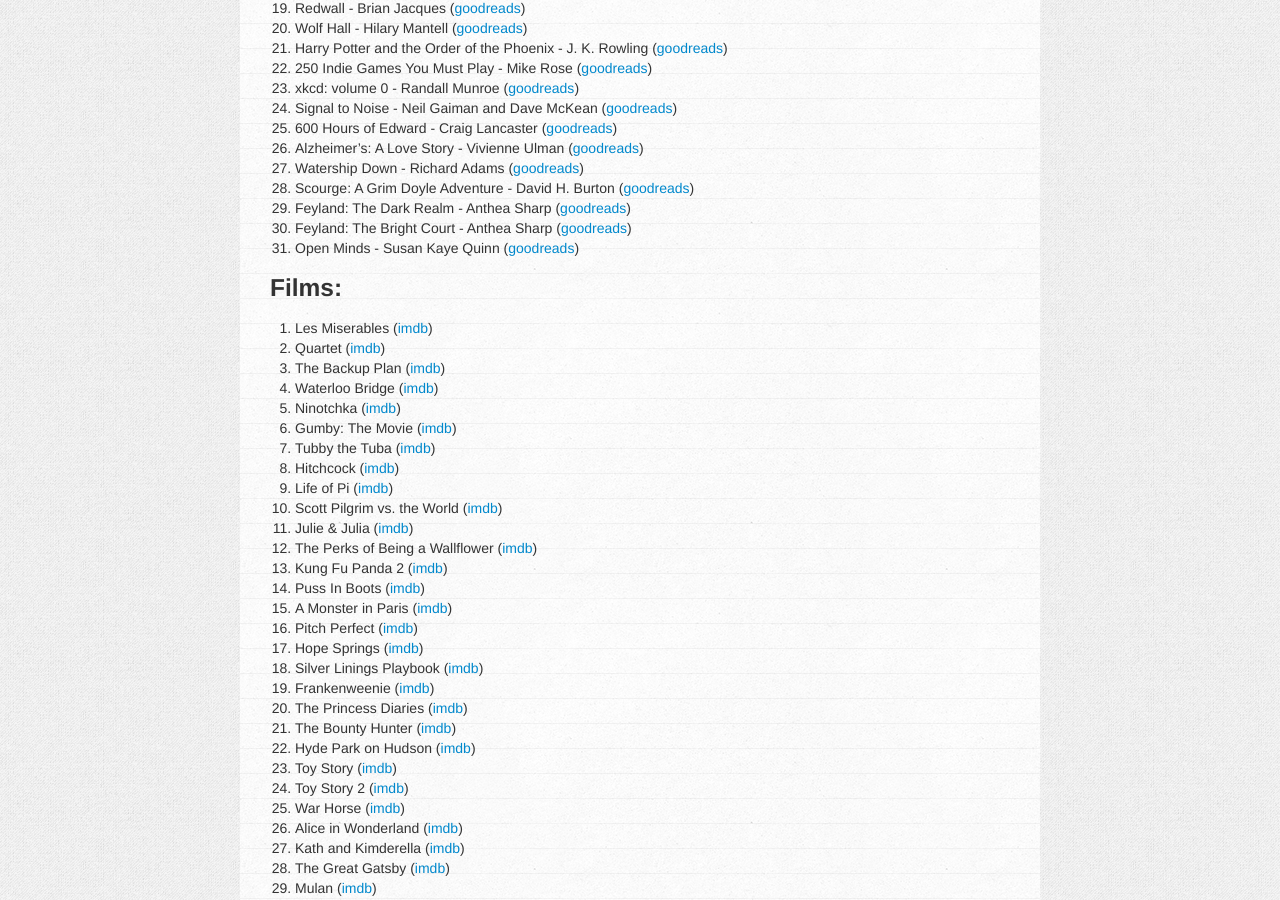
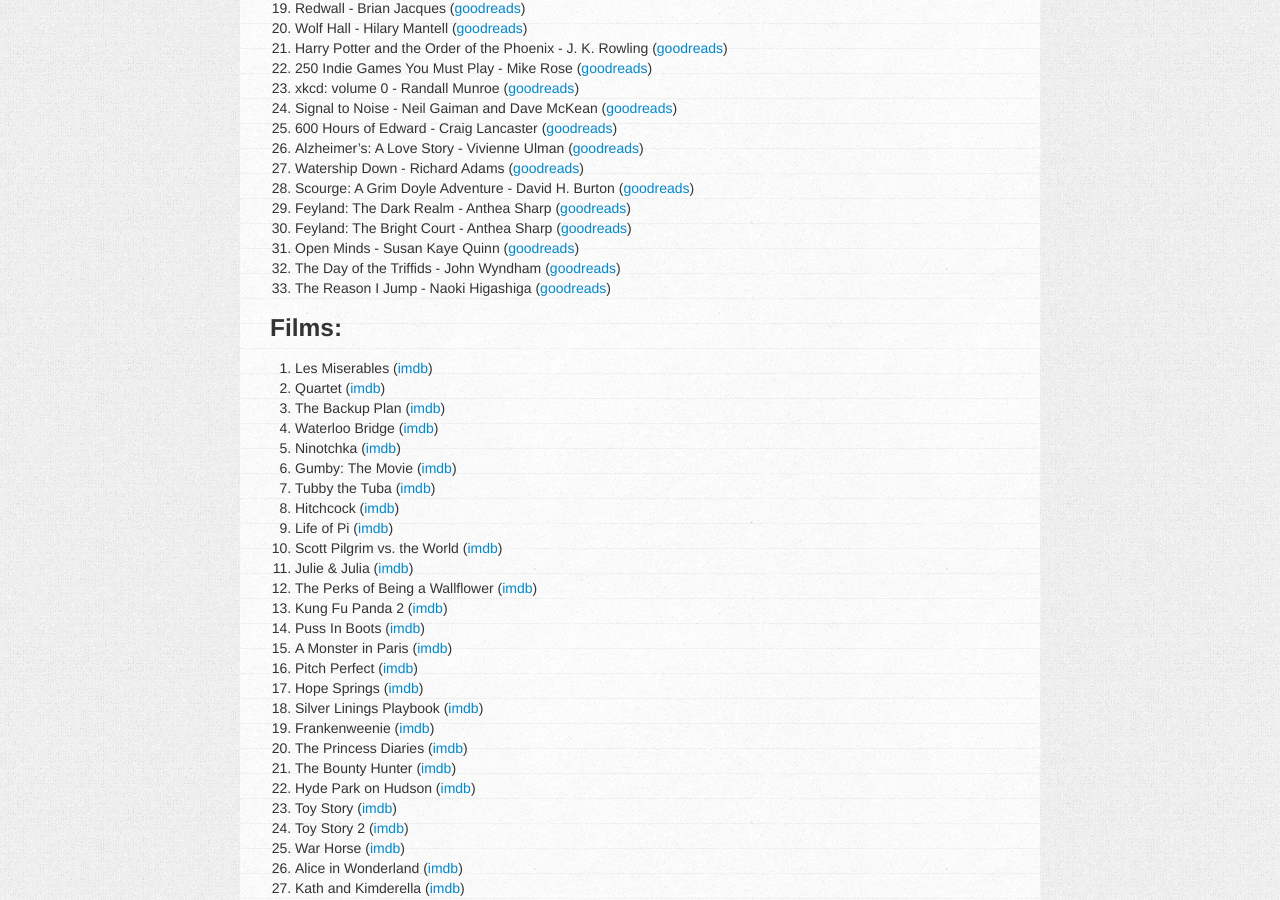
Before and after one commit to charlottepierce/charlottepierce.github.com, a Jekyll site: the page built from _posts/2013-01-01-50-50-Challenge-2013.md, in a window 1280 px wide and 900 px high, scrolled down 710 px. Built offline with Jekyll 4.4.1, drawn with Linux system fonts in a browser that asks for light colours.

Commit message:
Updated 50/50 challenge list.

```diff
--- a/_posts/2013-01-01-50-50-Challenge-2013.md
+++ b/_posts/2013-01-01-50-50-Challenge-2013.md
@@ -38,6 +38,8 @@
 29. Feyland: The Dark Realm - Anthea Sharp ([goodreads](http://www.goodreads.com/book/show/13597203-feyland))
 30. Feyland: The Bright Court - Anthea Sharp ([goodreads](http://www.goodreads.com/book/show/13555460-feyland))
 31. Open Minds - Susan Kaye Quinn ([goodreads](https://www.goodreads.com/book/show/12727768-open-minds))
+32. The Day of the Triffids - John Wyndham ([goodreads](http://www.goodreads.com/book/show/530965.The_Day_of_the_Triffids))
+33. The Reason I Jump - Naoki Higashiga ([goodreads](http://www.goodreads.com/book/show/16113737-the-reason-i-jump))
 
 ### Films: ###
 
```
